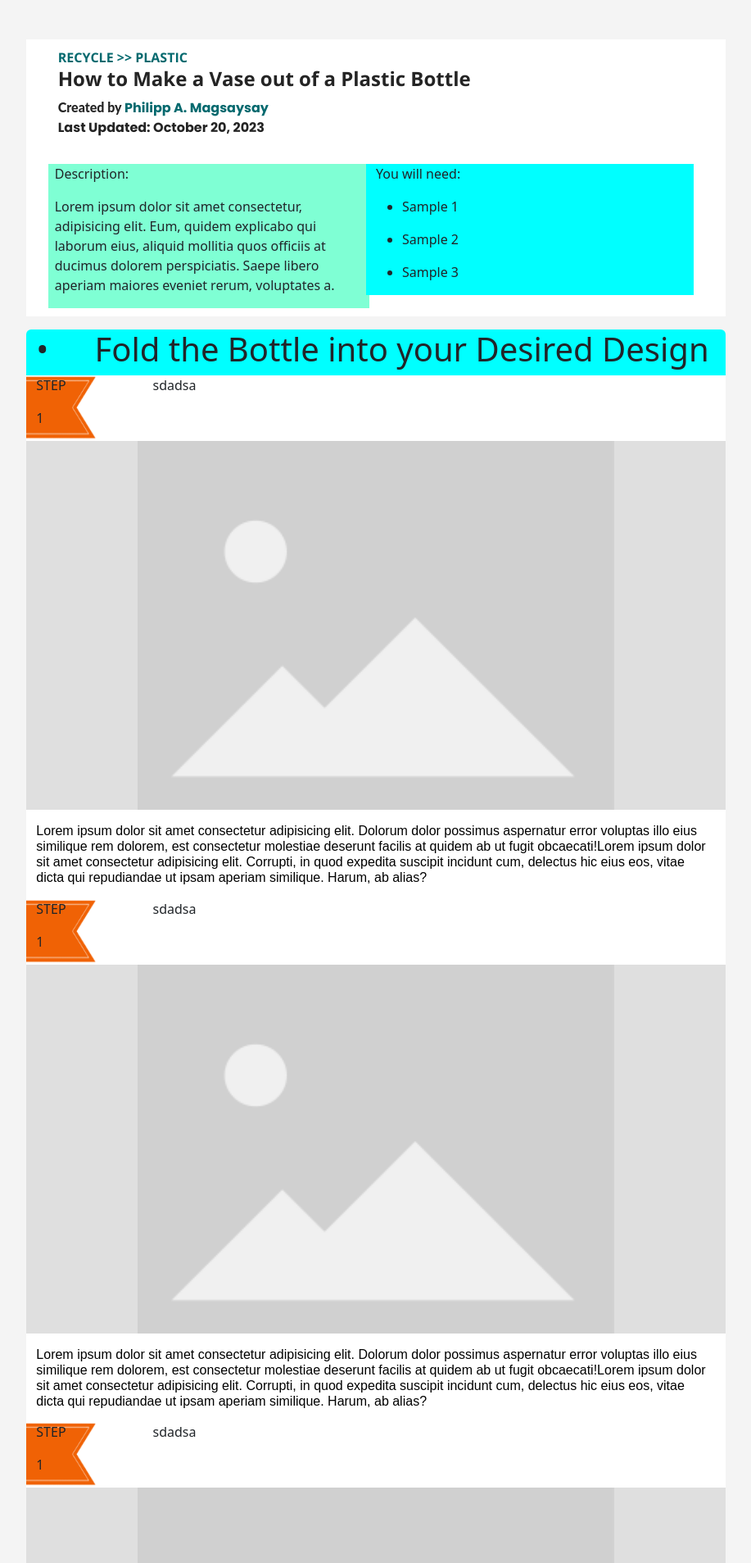
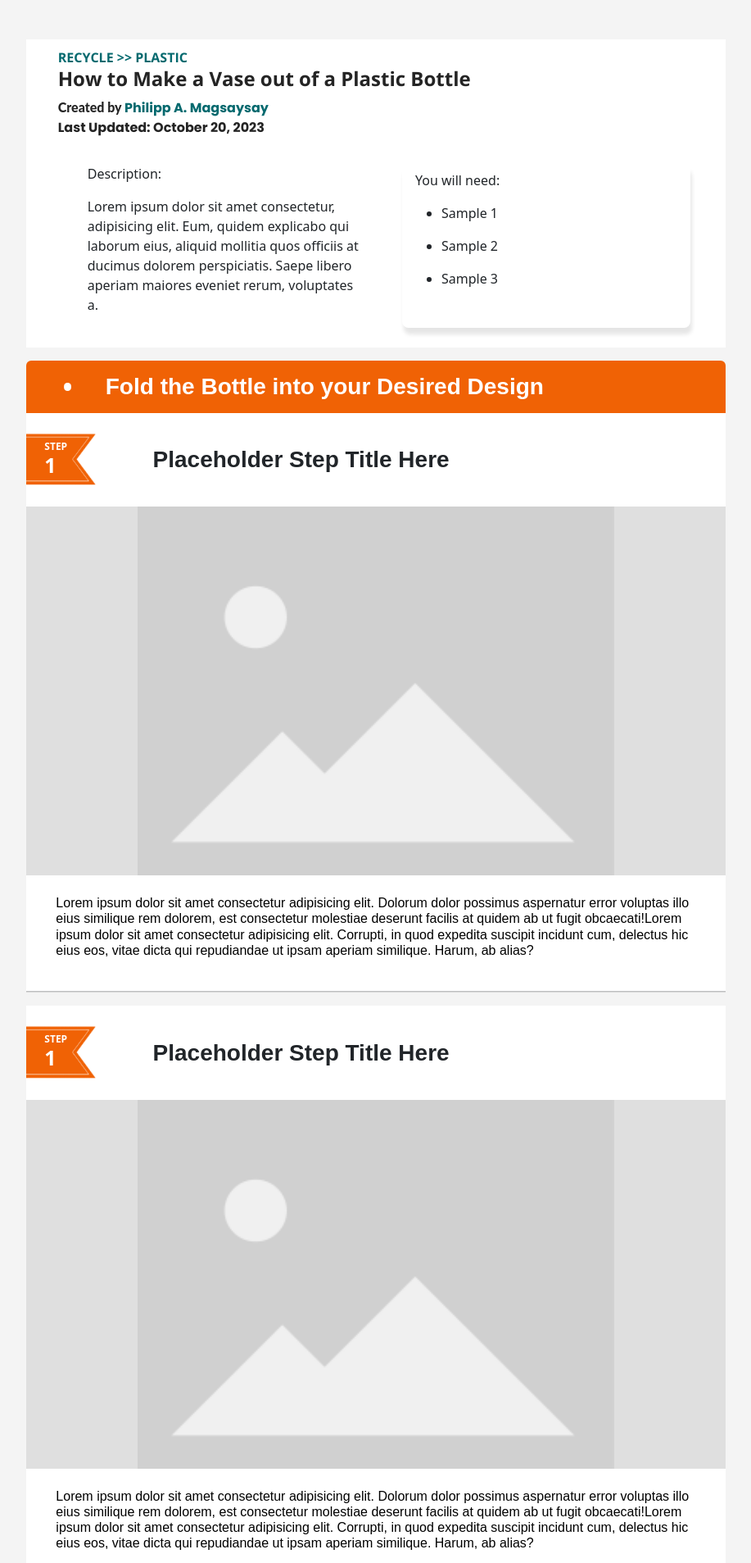
Before and after one commit to Alexis-Roman/CET-5-Final-Project, a PHP site: page /Post-page.html in a window 1280 px wide. Shown: the part 70-1977 px from the top of the page at 82% size, without its empty margins (181-1098 px from the left). Run offline with PHP 8.4, Linux system fonts and the light colour scheme.

Commit message:
Updated Post-page

```diff
--- a/Post-page.css
+++ b/Post-page.css
@@ -177,12 +177,15 @@ p.label.h1 {
         font-size: clamp(20px, 1vw, 30px);
     }
     .card-img-top {
-        width:clamp(5rem, 10vw, 12rem) ;
-        height:clamp(9rem, 1vw, 10rem) ;
+        /* width:clamp(5rem, 10vw, 12rem) ;
+        height:clamp(9rem, 1vw, 10rem) ; */
+        width: 100%;
+        height: 100%;
         object-fit: cover;
     }
     .card-body.post{
-        height:clamp(6rem, 1vw, 8rem);
+        /* height:clamp(6rem, 1vw, 8rem); */
+        height: 100px;
         padding-top: 10px;
     }
 
@@ -191,3 +194,30 @@ p.label.h1 {
         padding-inline: 3%;
         padding-block: 10px;
     }
+    div.post-materials-needed{
+        box-shadow: 2px 8px 5px rgba(0, 0, 0, 0.1);
+    }
+    p.h3.instruction{
+        font-family: sans-serif;
+        font-weight: bolder;
+        margin: 0;
+    }
+    p.step-num, p.step{
+        margin: 0;
+        margin-left: 10px;
+
+    }
+    p.step-num{
+        font-weight: bolder;
+        font-size: 25px;
+        margin-top: -5px;
+    }
+    p.step{
+        font-size: 12px;
+        font-weight: bold;
+    }
+    p.h3.step-title{
+        font-family: sans-serif;
+        font-weight: bolder;
+        margin: 0;
+    }
--- a/Post-page.html
+++ b/Post-page.html
@@ -80,7 +80,7 @@
 </nav>
 <div class="div my-5"></div>
 <!-- POST INFO-->
-<div class="container post-info col-xl-8 col-xs-12" style="background-color: white;">
+<div class="container post-info col-xl-8 col-xs-12 pb-4" style="background-color: white;">
     <div class="row">
         <div class="row">
             <p class="recycle-text">RECYCLE &gt;&gt; PLASTIC</p>
@@ -96,12 +96,12 @@
         </div>
 
         <div class="row g-3">
-            <div class="col post-description" style="background-color: aquamarine;">
+            <div class="col post-description px-5">
                 <p>Description:</p>
                 <p>Lorem ipsum dolor sit amet consectetur, adipisicing elit. Eum, quidem explicabo qui laborum eius, aliquid mollitia quos officiis at ducimus dolorem perspiciatis. Saepe libero aperiam maiores eveniet rerum, voluptates a.</p>
             </div>
-            <div class="col post-materials-needed">
-                <div class="row" style="background-color: aqua;">
+            <div class="col post-materials-needed rounded-3">
+                <div class="row p-2">
                     <p>You will need:</p>
                     <div class="col">
                         <ul>
@@ -119,22 +119,22 @@
 <!-- POST CONTENT -->
 <div class="container post-content col-xl-8 col-xs-12 mt-3">
     <div class="row">
-        <div class="container post-instruction-title rounded-top" style="background-color: aqua;">
-            <div class="row">
-                <div class="col-1"><p class="h1">•</p></div>
-                <div class="col"><p class="h1">Fold the Bottle into your Desired Design</p></div>
+        <div class="container post-instruction-title rounded-top text-white" style="background-color: #F06205;">
+            <div class="row px-3 py-2 d-flex align-items-center">
+                <div class="col-1 d-flex justify-content-center"><p class="h1" style="margin: 0;">•</p></div>
+                <div class="col"><p class="h3 instruction">Fold the Bottle into your Desired Design</p></div>
             </div>
         </div>
-        <div class="container" style="background-color: white;">
+        <div class="container py-4" style="background-color: white;">
             <!-- STEP INDICATOR -->
-            <div class="row">
+            <div class="row d-flex align-items-center pb-4">
                 <div class="col-xl-2 col-3 step-bg" style="background-image: url(images/steps.png);">
-                    <div class="row">
-                        <p>STEP</p>
-                        <p>1</p>
+                    <div class="row text-white">
+                        <p class="step pt-2">STEP</p>
+                        <p class="step-num pb-2">1</p>
                     </div>
                 </div>
-                <div class="col">sdadsa</div>
+                <div class="col"><p class="h3 step-title">Placeholder Step Title Here</p></div>
             </div>
             <!-- IMG -->
             <div class="row">
@@ -143,22 +143,22 @@
                 </div>
             </div>
             <!-- IMG DESCRIPTION -->
-            <div class="row">
+            <div class="row pt-2 px-4">
                 <p class="h6 message mt-3 mb-3">Lorem ipsum dolor sit amet consectetur adipisicing elit. Dolorum dolor possimus aspernatur error voluptas illo eius similique rem dolorem, est consectetur molestiae deserunt facilis at quidem ab ut fugit obcaecati!Lorem ipsum dolor sit amet consectetur adipisicing elit. Corrupti, in quod expedita suscipit incidunt cum, delectus hic eius eos, vitae dicta qui repudiandae ut ipsam aperiam similique. Harum, ab alias?</p>
             </div>
         </div>
-
+        <hr>
         <!-- MULTIPLE STEP JUST COPY -->
-        <div class="container" style="background-color: white;">
+        <div class="container py-4" style="background-color: white;">
             <!-- STEP INDICATOR -->
-            <div class="row">
+            <div class="row d-flex align-items-center pb-4">
                 <div class="col-xl-2 col-3 step-bg" style="background-image: url(images/steps.png);">
-                    <div class="row">
-                        <p>STEP</p>
-                        <p>1</p>
+                    <div class="row text-white">
+                        <p class="step pt-2">STEP</p>
+                        <p class="step-num pb-2">1</p>
                     </div>
                 </div>
-                <div class="col">sdadsa</div>
+                <div class="col"><p class="h3 step-title">Placeholder Step Title Here</p></div>
             </div>
             <!-- IMG -->
             <div class="row">
@@ -167,21 +167,23 @@
                 </div>
             </div>
             <!-- IMG DESCRIPTION -->
-            <div class="row">
+            <div class="row pt-2 px-4">
                 <p class="h6 message mt-3 mb-3">Lorem ipsum dolor sit amet consectetur adipisicing elit. Dolorum dolor possimus aspernatur error voluptas illo eius similique rem dolorem, est consectetur molestiae deserunt facilis at quidem ab ut fugit obcaecati!Lorem ipsum dolor sit amet consectetur adipisicing elit. Corrupti, in quod expedita suscipit incidunt cum, delectus hic eius eos, vitae dicta qui repudiandae ut ipsam aperiam similique. Harum, ab alias?</p>
             </div>
         </div>
+        <hr>
 
-        <div class="container" style="background-color: white;">
+        <!-- ANOTHER UST COPY -->
+        <div class="container py-4" style="background-color: white;">
             <!-- STEP INDICATOR -->
-            <div class="row">
+            <div class="row d-flex align-items-center pb-4">
                 <div class="col-xl-2 col-3 step-bg" style="background-image: url(images/steps.png);">
-                    <div class="row">
-                        <p>STEP</p>
-                        <p>1</p>
+                    <div class="row text-white">
+                        <p class="step pt-2">STEP</p>
+                        <p class="step-num pb-2">1</p>
                     </div>
                 </div>
-                <div class="col">sdadsa</div>
+                <div class="col"><p class="h3 step-title">Placeholder Step Title Here</p></div>
             </div>
             <!-- IMG -->
             <div class="row">
@@ -190,32 +192,34 @@
                 </div>
             </div>
             <!-- IMG DESCRIPTION -->
-            <div class="row">
+            <div class="row pt-2 px-4">
                 <p class="h6 message mt-3 mb-3">Lorem ipsum dolor sit amet consectetur adipisicing elit. Dolorum dolor possimus aspernatur error voluptas illo eius similique rem dolorem, est consectetur molestiae deserunt facilis at quidem ab ut fugit obcaecati!Lorem ipsum dolor sit amet consectetur adipisicing elit. Corrupti, in quod expedita suscipit incidunt cum, delectus hic eius eos, vitae dicta qui repudiandae ut ipsam aperiam similique. Harum, ab alias?</p>
             </div>
         </div>
-    </div>
+        <hr>
+
+        </div>
 </div>
 
 <!-- MULTIPLE DIRECTION COPY -->
 <div class="container post-content col-xl-8 col-xs-12 mt-3">
     <div class="row">
-        <div class="container post-instruction-title rounded-top" style="background-color: aqua;">
-            <div class="row">
-                <div class="col-1"><p class="h1">•</p></div>
-                <div class="col"><p class="h1">Fold the Bottle into your Desired Design</p></div>
+        <div class="container post-instruction-title rounded-top text-white" style="background-color: #F06205;">
+            <div class="row px-3 py-2 d-flex align-items-center">
+                <div class="col-1 d-flex justify-content-center"><p class="h1" style="margin: 0;">•</p></div>
+                <div class="col"><p class="h3 instruction">Fold the Bottle into your Desired Design</p></div>
             </div>
         </div>
-        <div class="container" style="background-color: white;">
+        <div class="container py-4" style="background-color: white;">
             <!-- STEP INDICATOR -->
-            <div class="row">
+            <div class="row d-flex align-items-center pb-4">
                 <div class="col-xl-2 col-3 step-bg" style="background-image: url(images/steps.png);">
-                    <div class="row">
-                        <p>STEP</p>
-                        <p>1</p>
+                    <div class="row text-white">
+                        <p class="step pt-2">STEP</p>
+                        <p class="step-num pb-2">1</p>
                     </div>
                 </div>
-                <div class="col">sdadsa</div>
+                <div class="col"><p class="h3 step-title">Placeholder Step Title Here</p></div>
             </div>
             <!-- IMG -->
             <div class="row">
@@ -224,22 +228,22 @@
                 </div>
             </div>
             <!-- IMG DESCRIPTION -->
-            <div class="row">
+            <div class="row pt-2 px-4">
                 <p class="h6 message mt-3 mb-3">Lorem ipsum dolor sit amet consectetur adipisicing elit. Dolorum dolor possimus aspernatur error voluptas illo eius similique rem dolorem, est consectetur molestiae deserunt facilis at quidem ab ut fugit obcaecati!Lorem ipsum dolor sit amet consectetur adipisicing elit. Corrupti, in quod expedita suscipit incidunt cum, delectus hic eius eos, vitae dicta qui repudiandae ut ipsam aperiam similique. Harum, ab alias?</p>
             </div>
         </div>
-
+        <hr>
         <!-- MULTIPLE STEP JUST COPY -->
-        <div class="container" style="background-color: white;">
+        <div class="container py-4" style="background-color: white;">
             <!-- STEP INDICATOR -->
-            <div class="row">
+            <div class="row d-flex align-items-center pb-4">
                 <div class="col-xl-2 col-3 step-bg" style="background-image: url(images/steps.png);">
-                    <div class="row">
-                        <p>STEP</p>
-                        <p>1</p>
+                    <div class="row text-white">
+                        <p class="step pt-2">STEP</p>
+                        <p class="step-num pb-2">1</p>
                     </div>
                 </div>
-                <div class="col">sdadsa</div>
+                <div class="col"><p class="h3 step-title">Placeholder Step Title Here</p></div>
             </div>
             <!-- IMG -->
             <div class="row">
@@ -248,21 +252,23 @@
                 </div>
             </div>
             <!-- IMG DESCRIPTION -->
-            <div class="row">
+            <div class="row pt-2 px-4">
                 <p class="h6 message mt-3 mb-3">Lorem ipsum dolor sit amet consectetur adipisicing elit. Dolorum dolor possimus aspernatur error voluptas illo eius similique rem dolorem, est consectetur molestiae deserunt facilis at quidem ab ut fugit obcaecati!Lorem ipsum dolor sit amet consectetur adipisicing elit. Corrupti, in quod expedita suscipit incidunt cum, delectus hic eius eos, vitae dicta qui repudiandae ut ipsam aperiam similique. Harum, ab alias?</p>
             </div>
         </div>
+        <hr>
 
-        <div class="container" style="background-color: white;">
+        <!-- ANOTHER UST COPY -->
+        <div class="container py-4" style="background-color: white;">
             <!-- STEP INDICATOR -->
-            <div class="row">
+            <div class="row d-flex align-items-center pb-4">
                 <div class="col-xl-2 col-3 step-bg" style="background-image: url(images/steps.png);">
-                    <div class="row">
-                        <p>STEP</p>
-                        <p>1</p>
+                    <div class="row text-white">
+                        <p class="step pt-2">STEP</p>
+                        <p class="step-num pb-2">1</p>
                     </div>
                 </div>
-                <div class="col">sdadsa</div>
+                <div class="col"><p class="h3 step-title">Placeholder Step Title Here</p></div>
             </div>
             <!-- IMG -->
             <div class="row">
@@ -271,10 +277,11 @@
                 </div>
             </div>
             <!-- IMG DESCRIPTION -->
-            <div class="row">
+            <div class="row pt-2 px-4">
                 <p class="h6 message mt-3 mb-3">Lorem ipsum dolor sit amet consectetur adipisicing elit. Dolorum dolor possimus aspernatur error voluptas illo eius similique rem dolorem, est consectetur molestiae deserunt facilis at quidem ab ut fugit obcaecati!Lorem ipsum dolor sit amet consectetur adipisicing elit. Corrupti, in quod expedita suscipit incidunt cum, delectus hic eius eos, vitae dicta qui repudiandae ut ipsam aperiam similique. Harum, ab alias?</p>
             </div>
         </div>
+        <hr>
     </div>
 </div>
 
```
